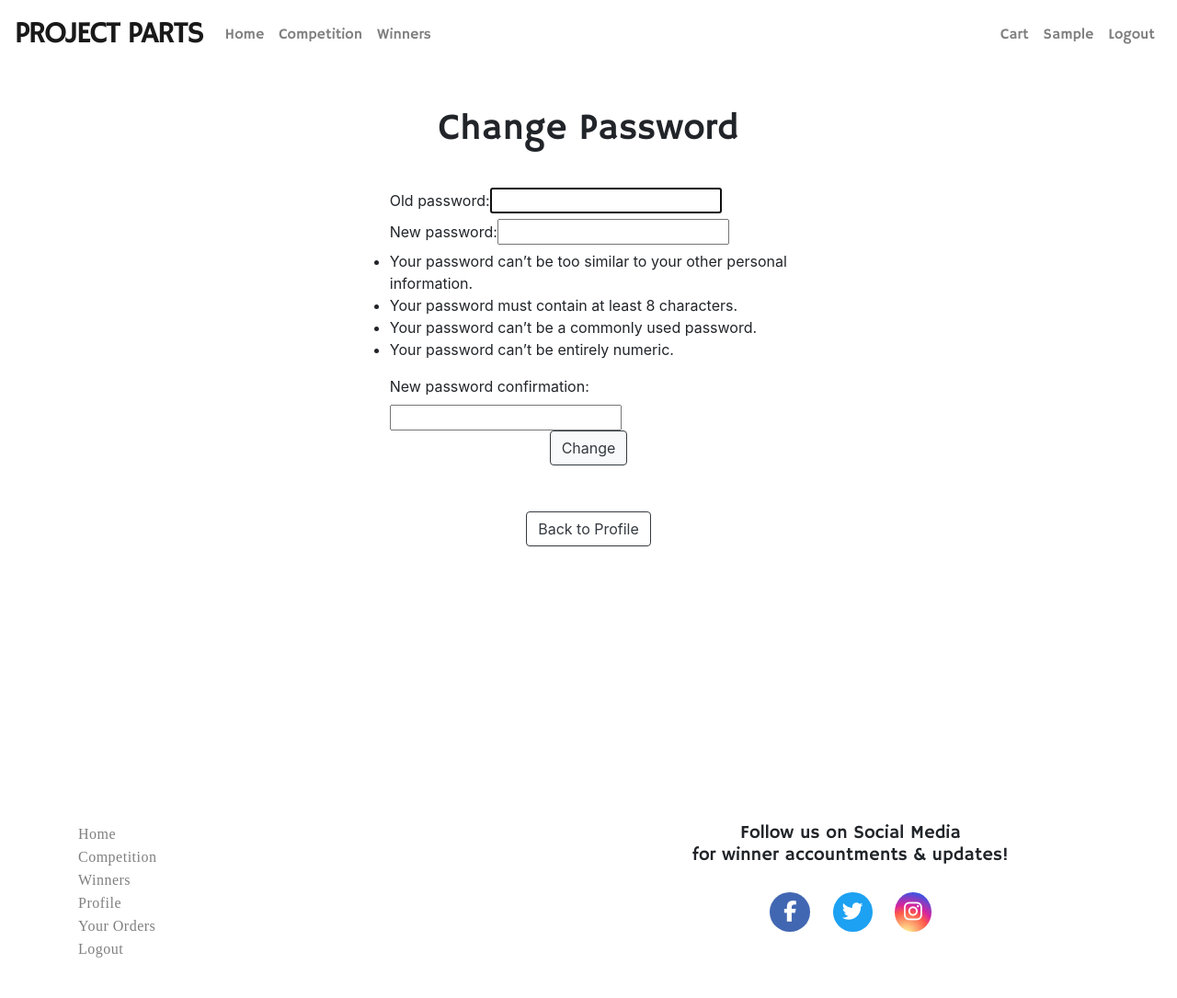
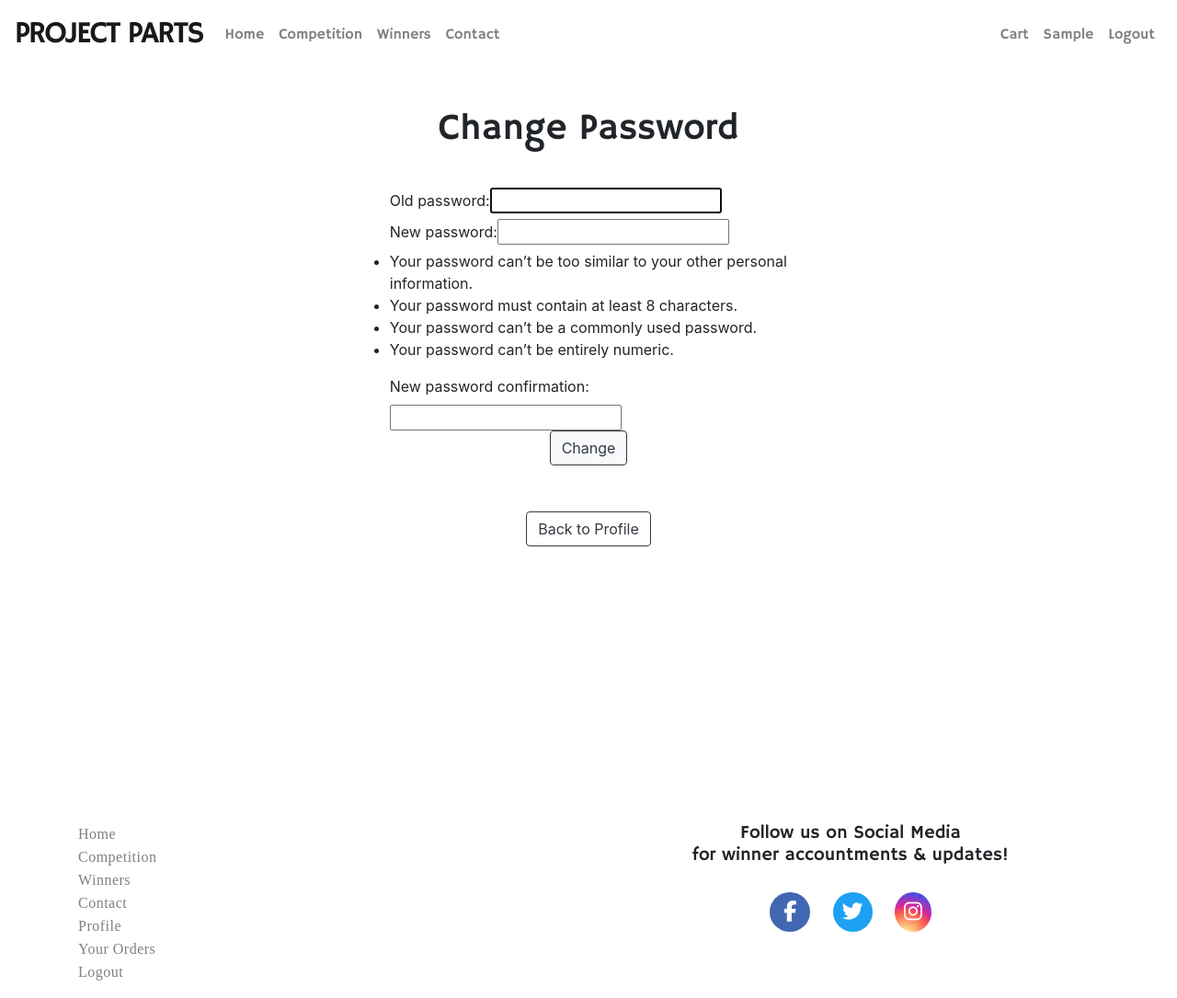
Before and after one commit to msped/projectparts, a Django app: page /accounts/change_password/ in a window 1280 px wide. Shown: the whole page at 92% size. Before the commit the page ends 1041 px from the top, so only its background shows below. Run offline with Django 3.2, Linux system fonts and the light colour scheme; the visitor is signed in with stand-in values (Sample User, id 1); data that the repository does not hold is empty; parts of the project's set-up code (start-up, migrations or seed data) failed here and were passed over; some libraries are stand-ins or nearby versions.

Commit message:
added contact url to base.html

```diff
--- a/templates/base.html
+++ b/templates/base.html
@@ -31,6 +31,9 @@
                 </li>
                 <li class="nav-item {% if request.resolver_match.url_name == 'winners' %}active{% endif %}">
                     <a class="nav-link" href="{% url 'winners' %}">Winners</a>
+                </li>
+                <li class="nav-item {% if request.resolver_match.url_name == 'winners' %}active{% endif %}">
+                    <a class="nav-link" href="{% url 'contact' %}">Contact</a>
                 </li>
             </ul>
             <div class="navbar-collapse justify-content-end" id="navbarCollapse">
@@ -106,6 +109,9 @@
                     <li>
                         <a class="footer-text" href="{% url 'winners' %}">Winners</a>
                     </li>
+                    <li>
+                        <a class="footer-text" href="{% url 'contact' %}">Contact</a>
+                    </li>
                     {% if user.is_authenticated %}
                     <li>
                         <a class="footer-text" href="{% url 'profile' %}">Profile</a>
```
